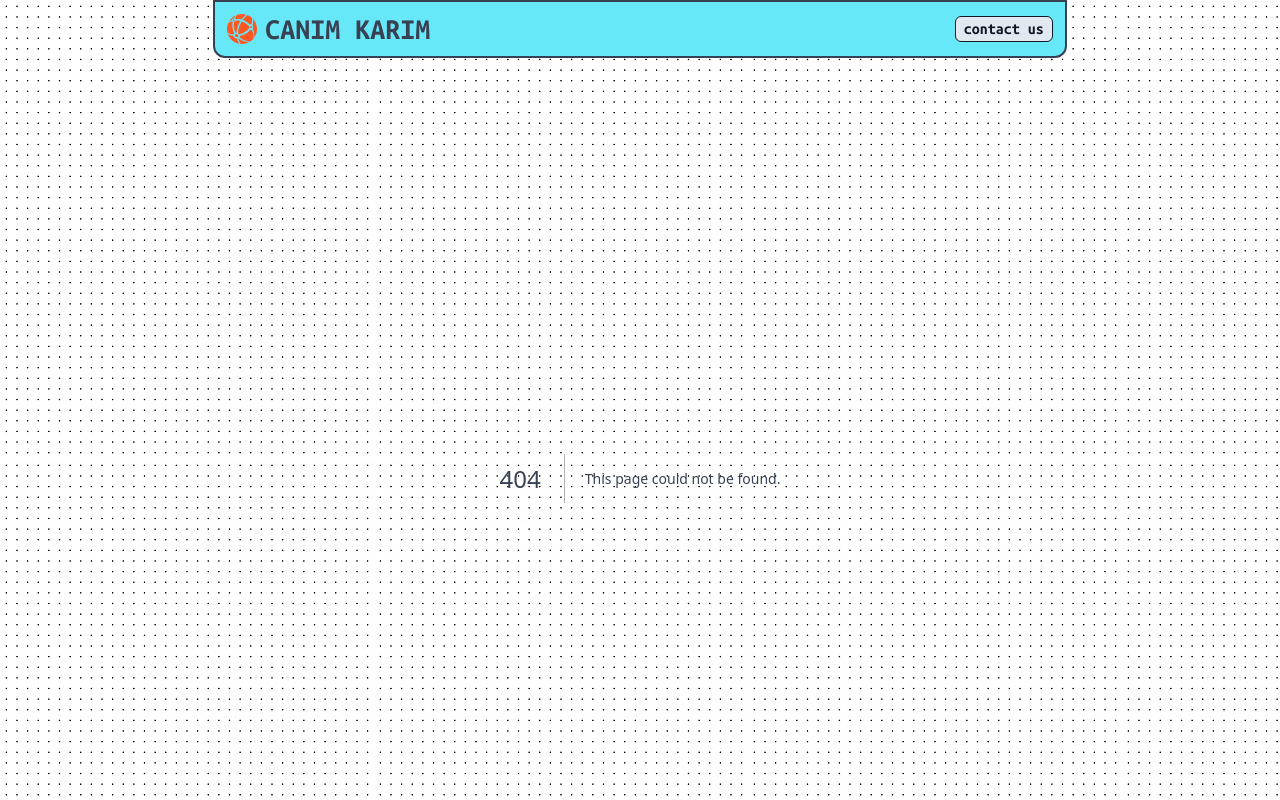
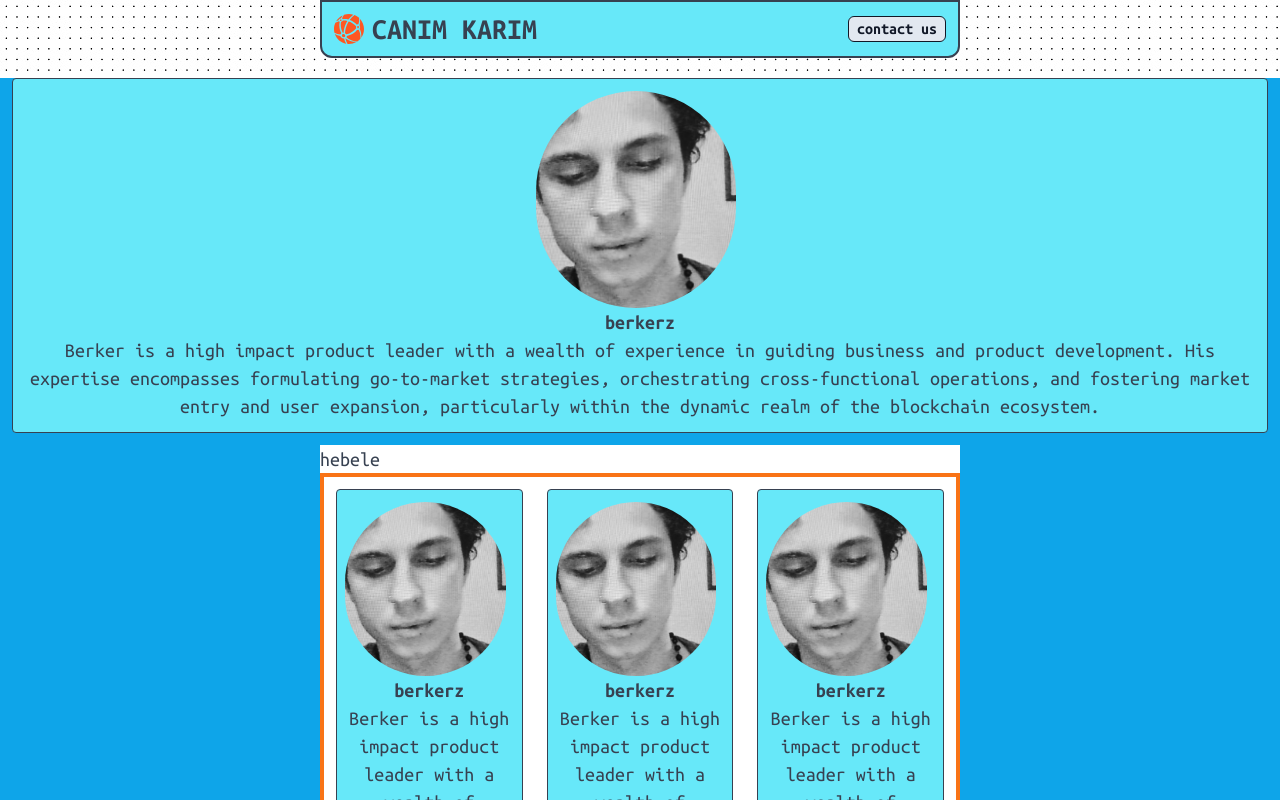
Before and after one commit to berker-z/lat48, a Next.js app: page /justify in a window 1280 px wide. Before the commit this address had no page. Shown: the top 800 px of the page. Built offline with nearby package versions, Linux system fonts and the light colour scheme.

Commit message:
align things properly

```diff
--- /dev/null
+++ b/app/justify/page.jsx
@@ -0,0 +1,23 @@
+import Team2 from "@components/Team2";
+import React from "react";
+import Image from "next/image";
+
+const justify = () => {
+  return (
+    <div className="bg-sky-500 h-screen text-xl">
+      <Team2 />
+      <div className="flex place-content-center">
+        <div className="bg-white w-6/12">
+          <p>hebele</p>
+          <div className=" border-4 border-orange-500 flex ">
+            <Team2 />
+            <Team2 />
+            <Team2 />
+          </div>
+        </div>
+      </div>
+    </div>
+  );
+};
+
+export default justify;
--- a/app/page.jsx
+++ b/app/page.jsx
@@ -2,12 +2,13 @@ import RootLayout from "./layout";
 import Linktr from "@components/Linktr";
 import Team from "@components/Team";
 import Hero from "@components/Hero";
+import AltHero from "components/AltHero";
 import Image from "next/image";
 
 const Home = () => {
   return (
     <section className=" text-xl font-ubuntu">
-      <Hero />
+      <AltHero />
       <Linktr />
       <Team />
       <section className=" mt-20 w-1/3 pt-10 boxxy mx-auto flex-center flex-col">
--- /dev/null
+++ b/components/AltHero.jsx
@@ -0,0 +1,32 @@
+import React from "react";
+import Image from "next/image";
+const AltHero = () => {
+  return (
+    <div className="flex justify-start space-x-5 mb-2 px-5 mx-auto w-2/4 h-auto">
+      <div className="w-1/2 boxxy justify-center h-min">
+        <h1 className="text-5xl font-bold text-sky-800">Lat 48</h1>
+        <p>
+          Lat48 is a geographically distributed team of finance consultants and
+          crypto vets skilled at building and scaling teams, transforming legacy
+          processes/systems, and having the strategic vision needed to bring
+          high revenue generating products to market.
+        </p>
+        <button className="bg-slate-200 rounded-md text-gray-900 border border-gray-900 font-semibold hover:border-1 my-2 px-1">
+          contact us
+        </button>
+      </div>
+
+      <div className="w-1/2 ">
+        <Image
+          src="/assets/images/hyena.jpg"
+          alt="something"
+          width={650}
+          height={500}
+          className="rounded-lg border-2 border-gray-700"
+        />
+      </div>
+    </div>
+  );
+};
+
+export default AltHero;
--- a/components/Navbar.jsx
+++ b/components/Navbar.jsx
@@ -1,30 +1,31 @@
-import Link from 'next/link';
-import Image from 'next/image';
-import 'globals.css';
+import Link from "next/link";
+import Image from "next/image";
+import "globals.css";
 
 function Navbar() {
   return (
-    <nav className=" w-4/6 mx-auto bg-cyan-300 border-2 border-gray-700 rounded-b-xl justify-between flex space-x-8 content-center mb-5">
-      <div className='inline-block justify-start font-ubuntu'>
-        <Link href="/" className=' inline-block py-3 pl-3 align-middle'>
-          <Image src="/assets/images/logo.svg"
+    <nav className=" w-3/6 mx-auto bg-cyan-300 border-2 border-gray-700 rounded-b-xl justify-between flex space-x-8 content-center mb-5">
+      <div className="inline-block justify-start font-ubuntu">
+        <Link href="/" className=" inline-block py-3 pl-3 align-middle">
+          <Image
+            src="/assets/images/logo.svg"
             alt="something"
             width={30}
             height={30}
-            className='mr-2' />
-
+            className="mr-2"
+          />
         </Link>
-        <p className='inline-block text-gray-700 font-bold text-3xl align-middle'>
-          CANIM KARIM</p>
+        <p className="inline-block text-gray-700 font-bold text-3xl align-middle">
+          CANIM KARIM
+        </p>
       </div>
-      <div className='inline-block justify-end my-auto'>
-        <button className=' bg-slate-200 align-middle rounded-md mx-3 px-2 text-gray-900 border border-gray-900 font-semibold hover:border-2'>contact us</button>
+      <div className="inline-block justify-end my-auto">
+        <button className=" bg-slate-200 align-middle rounded-md mx-3 px-2 text-gray-900 border border-gray-900 font-semibold hover:border-2">
+          contact us
+        </button>
       </div>
     </nav>
-
   );
 }
 
-
-
 export default Navbar;
--- a/components/Team.jsx
+++ b/components/Team.jsx
@@ -4,8 +4,11 @@ import Image from "next/image";
 const Team = () => {
   return (
     <>
-      <div className="flex  justify-center">
-        <div className="boxxy group relative w-1/6 h-auto m-3 p-3">
+      <div className="flex place-content-center">
+        <div className="w-1/2">
+          <p className="boxxy baslik w-min px-2 mx-2">/team</p>
+          <div className="flex">
+            <div className="boxxy group relative w-1/3 h-auto m-3 p-3">
               <div className="flex-center flex-col">
                 <Image
                   src="/assets/images/craig.jpg"
@@ -17,20 +20,20 @@ const Team = () => {
                 <div>
                   <p className="font-bold text-center">craig</p>
                   <p className="text-center">
-                Craig has 15 years of experience being a trusted advisor capable
-                of delivering end-to-end solutions, operational excellence, and
-                go-to-market strategy for leading Microsoft products and
-                services. Expertise areas include product-market-fit, brand,
-                product, and compete strategy, operations management, UX and
-                market research, BI and analytics reporting, financial
-                budgeting, analysis, and forecasting, and application and tool
-                development.
+                    Craig has 15 years of experience being a trusted advisor
+                    capable of delivering end-to-end solutions, operational
+                    excellence, and go-to-market strategy for leading Microsoft
+                    products and services. Expertise areas include
+                    product-market-fit, brand, product, and compete strategy,
+                    operations management, UX and market research, BI and
+                    analytics reporting, financial budgeting, analysis, and
+                    forecasting, and application and tool development.
                   </p>
                 </div>
               </div>
             </div>
 
-        <div className="boxxy w-1/6 group relative h-auto m-3 p-3">
+            <div className="boxxy w-1/3 group relative h-auto m-3 p-3">
               <div className="flex-center flex-col">
                 <Image
                   src="/assets/images/berker.png"
@@ -45,15 +48,15 @@ const Team = () => {
                     Berker is a high impact product leader with a wealth of
                     experience in guiding business and product development. His
                     expertise encompasses formulating go-to-market strategies,
-                orchestrating cross-functional operations, and fostering market
-                entry and user expansion, particularly within the dynamic realm
-                of the blockchain ecosystem.
+                    orchestrating cross-functional operations, and fostering
+                    market entry and user expansion, particularly within the
+                    dynamic realm of the blockchain ecosystem.
                   </p>
                 </div>
               </div>
             </div>
 
-        <div className="boxxy w-1/6 h-auto group relative m-3 p-3">
+            <div className="boxxy w-1/3 h-auto group relative m-3 p-3">
               <div className="flex-center flex-col">
                 <Image
                   src="/assets/images/hannah.jpg"
@@ -69,10 +72,12 @@ const Team = () => {
                     assisting founders in product validation and go-to-market
                     strategies. She has cultivated a community of analysts and
                     investors dedicated to crafting research on startups and
-                facilitating their connections with potential investors. With a
-                foundation in financial advisory, her expertise is further
-                enriched by her background in academic research.
+                    facilitating their connections with potential investors.
+                    With a foundation in financial advisory, her expertise is
+                    further enriched by her background in academic research.
                   </p>
+                </div>
+              </div>
             </div>
           </div>
         </div>
--- /dev/null
+++ b/components/Team2.jsx
@@ -0,0 +1,31 @@
+import React from "react";
+import Image from "next/image";
+
+const Team2 = () => {
+  return (
+    <div className="boxxy group relative h-auto m-3 p-3">
+      <div className="flex-center flex-col">
+        <Image
+          src="/assets/images/berker.png"
+          alt="something"
+          width={200}
+          height={200}
+          className="mr-2 rounded-full filter grayscale group-hover:shadow-lg"
+        />
+        <div>
+          <p className="font-bold text-center">berkerz</p>
+          <p className="text-center">
+            Berker is a high impact product leader with a wealth of experience
+            in guiding business and product development. His expertise
+            encompasses formulating go-to-market strategies, orchestrating
+            cross-functional operations, and fostering market entry and user
+            expansion, particularly within the dynamic realm of the blockchain
+            ecosystem.
+          </p>
+        </div>
+      </div>
+    </div>
+  );
+};
+
+export default Team2;
--- a/globals.css
+++ b/globals.css
@@ -1,5 +1,5 @@
 @import url("https://fonts.googleapis.com/css2?family=Inter:wght@100;200;300;400;500;600;700;800;900&display=swap");
-@import url('https://fonts.googleapis.com/css2?family=Ubuntu+Mono:wght@400;700&display=swap');
+@import url("https://fonts.googleapis.com/css2?family=Ubuntu+Mono:wght@400;700&display=swap");
 
 @tailwind base;
 @tailwind components;
@@ -8,7 +8,6 @@
 /*
   Note: The styles for this gradient grid background is heavily inspired by the creator of this amazing site (https://dub.sh) – all credits go to them!
 */
-
 
 .flex-center {
   @apply flex justify-center items-center;
@@ -26,15 +25,18 @@
   @apply flex justify-between items-center;
 }
 
-
 .logo_sil {
-  @apply w-6 h-6 text-gray-700 mr-2 opacity-100 group-hover:opacity-0 transition-opacity duration-100 ease-in-out
+  @apply w-6 h-6 text-gray-700 mr-2 opacity-100 group-hover:opacity-0 transition-opacity duration-100 ease-in-out;
 }
 
 .logo_full {
-  @apply w-6 h-6 text-gray-700 mr-2 opacity-0 group-hover:opacity-100 absolute top-0 left-0 transition-opacity duration-100 ease-in-out
+  @apply w-6 h-6 text-gray-700 mr-2 opacity-0 group-hover:opacity-100 absolute top-0 left-0 transition-opacity duration-100 ease-in-out;
 }
 
 .boxxy {
-  @apply bg-cyan-300 border border-gray-700 rounded hover:shadow-lg
+  @apply bg-cyan-300 border border-gray-700 rounded hover:shadow-lg;
 }
+
+.baslik {
+  @apply text-gray-700 text-5xl font-bold p-3;
+}
```
Also changed, not shown: tailwind.config.js (+9 -9 lines), public/assets/images/berker.jpg (added), public/assets/images/hannah.jpg. Lines whose indentation alone changed are shown as unchanged.
